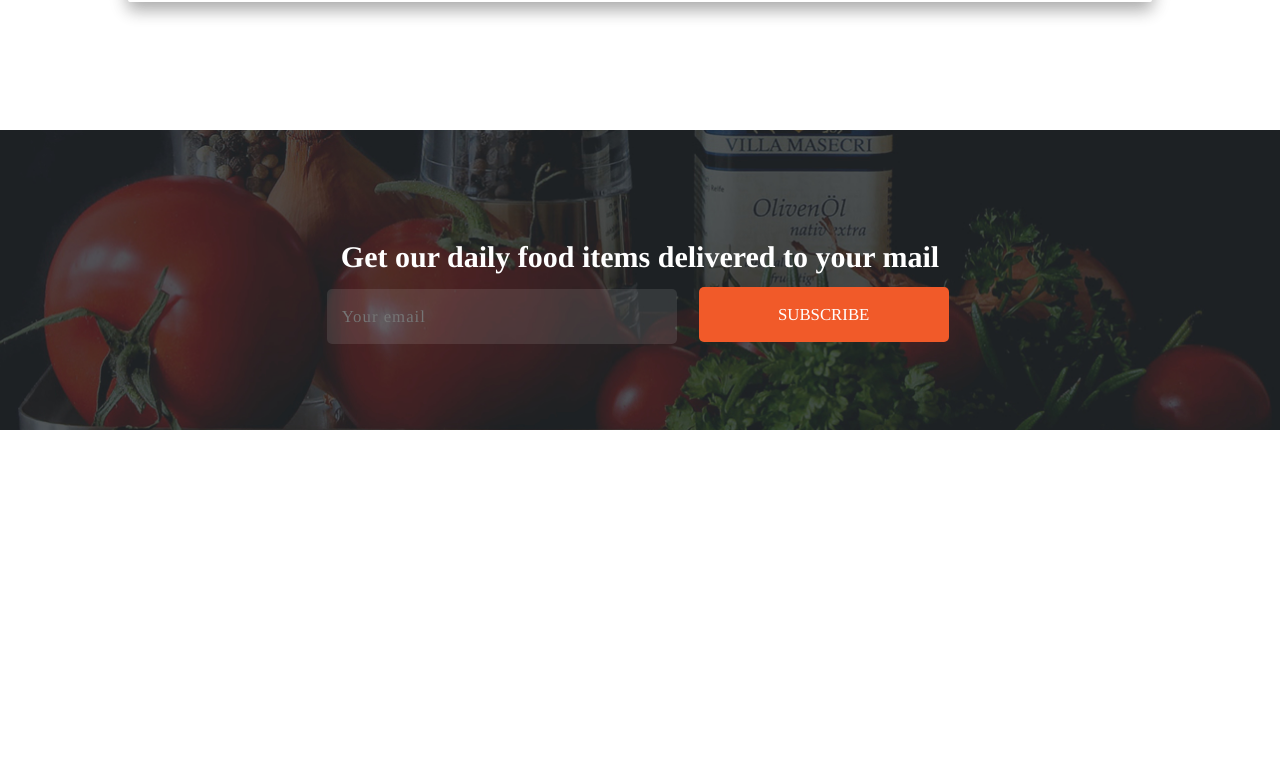
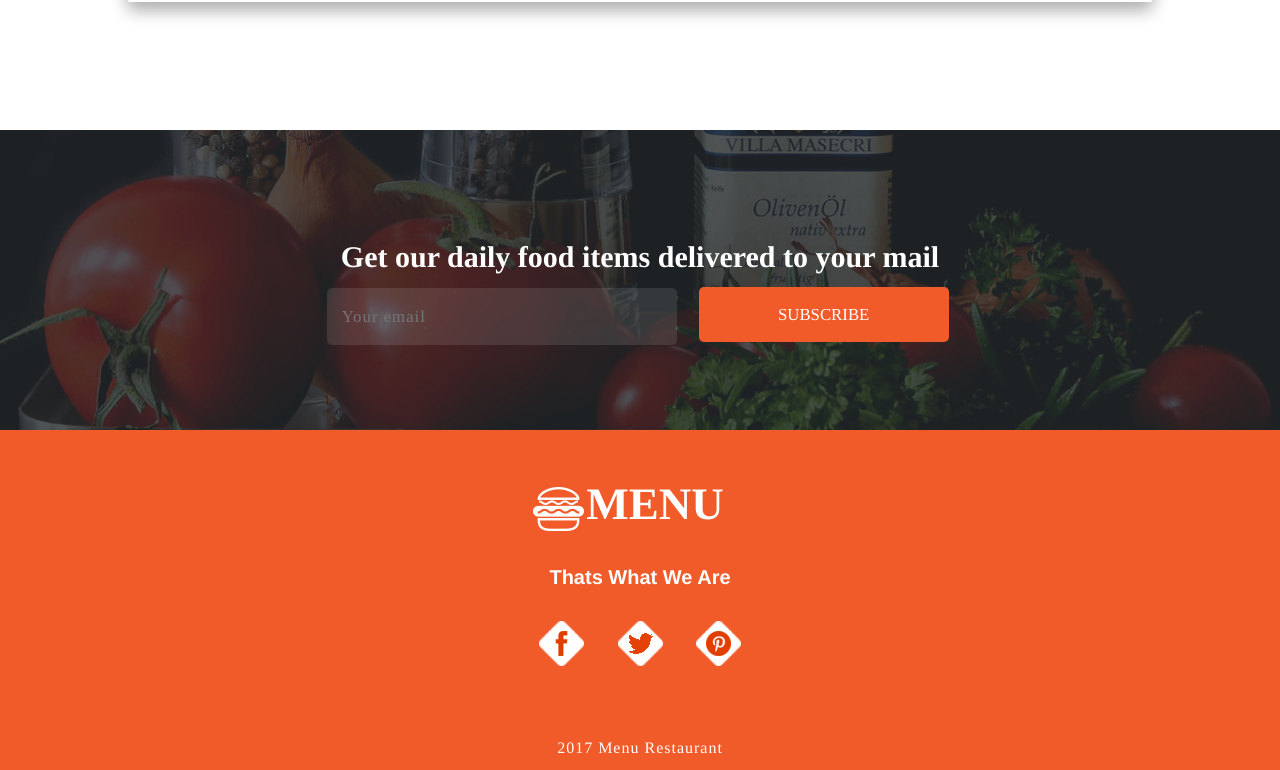
Before and after one commit to brendaokumu/Bree-s-Kitchen, a plain HTML site: page index.html in a window 1280 px wide. Shown: the part 3067-3837 px from the top of the page. Before the commit the page ends 3497 px from the top, so only its background shows below. Drawn offline with nearby package versions, Linux system fonts and the light colour scheme; a web font is replaced by a local one.

Commit message:
Add footer section with social icons

```diff
--- a/css/styles.css
+++ b/css/styles.css
@@ -7,7 +7,7 @@
   color: white;
 }
 
-p.headerlogo{
+p.headerlogo {
   font-size: 300%;
 }
 
@@ -15,22 +15,22 @@ p {
   font-size: 100%;
 }
 
-.imgwidth{
+.imgwidth {
   padding: 0;
 }
 
-.imgwidth2{
+.imgwidth2 {
   padding: 4%;
 }
 
-.bgparty{
-background-color:#F15A29;
+.bgparty {
+  background-color: #F15A29;
   color: black;
 }
 
-.happy{
+.happy {
   height: 96.5px;
-width:300px;
+  width: 300px;
 }
 
 .overlay-mini {
@@ -38,7 +38,7 @@ font-family: 'Sorts Mill Goudy', times;
   position: absolute;
   bottom: 0;
   right: 0;
-background:rgba(0,0,0,0.0);
+  background: rgba(0, 0, 0, 0.0);
   overflow: hidden;
   width: 100%;
   height: 100%;
@@ -49,7 +49,7 @@ transition: .5s ease;
   position: absolute;
   bottom: 0;
   right: 0;
-background:rgba(250,250,250,0.5);
+  background: rgba(250, 250, 250, 0.5);
   overflow: hidden;
   width: 100%;
   height: 100%;
@@ -103,7 +103,7 @@ color: #F15A29;
   font-size: 16px;
 }
 
-.fasts{
+.fasts {
   margin: 15%;
   border-color: transparent;
   border-style: solid;
@@ -117,7 +117,7 @@ box-shadow: 0px 5px 5px grey;
   width: 435px;
 }
 
-.fasts2{
+.fasts2 {
   margin-bottom: 10%;
   margin-left: 10%;
   box-shadow: 0px 6px 20px 0px grey;
@@ -158,7 +158,7 @@ box-shadow: 0px 5px 5px grey;
   height: 600px;
   width: 100%;
   background-image: url("../images/backgrounds/foodsBg.jpg");
-    background-size:cover;
+  background-size: cover;
   background-repeat: no-repeat;
   background-position: center;
   text-align: center;
@@ -168,7 +168,7 @@ box-shadow: 0px 5px 5px grey;
 #fastFood {
   text-align: center;
   padding-top: 100px;
-    display:inline-block;
+  display: inline-block;
 }
 
 .fastFood {
@@ -305,7 +305,7 @@ a {
   border-style: solid;
   border-width: 5px;
   border-radius: 2px;
-    box-shadow: 0 8px 16px 0 rgba(0,0,0,0.2), 0 6px 20px 0 rgba(0,0,0,0.19);
+  box-shadow: 0 8px 16px 0 rgba(0, 0, 0, 0.2), 0 6px 20px 0 rgba(0, 0, 0, 0.19);
   text-align: center;
   color: black;
 }
@@ -384,12 +384,12 @@ overflow: hidden;
   display: inline-block;
   font-size: 14px;
   width: 350px;
-    height: 55px;
+  height: 57px;
   margin-right: 15px;
   font-family: 'Sorts Mill Goudy', times;
   letter-spacing: 1px;
   font-size: 1.2em;
-    margin-top: 6px;
+  margin-top: 5px;
 }
 
 .subscribe-form input.button {
@@ -410,3 +410,122 @@ overflow: hidden;
 .subscribe-form input.button:hover {
   background-color: green;
 }
+
+.footer {
+  padding: 0;
+  height: 340px;
+  width: 100%;
+  background-color: #F15A29;
+  margin-bottom: 0px;
+  background-size: cover;
+  background-repeat: no-repeat;
+  color: white;
+  text-align: center;
+  overflow: hidden;
+}
+
+.footer-logo {
+  margin-top: 40px;
+}
+
+.logo1 {
+  padding-right: 25px;
+}
+
+.logo1 h2 {
+  font-family: 'Sorts Mill Goudy', times;
+  font-weight: bold;
+  font-size: 45px;
+  padding-top: 10px;
+}
+
+.logo1 img {
+  margin: 0 20px 0 4px;
+}
+
+.footer-logo img {
+  display: inline;
+  margin: 2px;
+}
+
+.text-center {
+  text-align: center;
+}
+
+.footer-logo p {
+  color: #fff;
+  margin-top: 3px;
+}
+
+.footer-p {
+  font-weight: bold;
+  font-size: 20px;
+  padding-top: 20px;
+}
+
+.row-b {
+  margin-top: 30px;
+}
+
+.logo2 {
+  text-align: center;
+}
+
+.logo2 a {
+  margin: 15px;
+  text-decoration: none;
+}
+
+.fa-facebook {
+  color: #F15A29;
+  padding: 10px;
+  background-image: url(../images/footerlogos/facebook.png);
+  background-size: cover;
+  margin: 0;
+}
+
+.fa {
+  display: inline-block;
+  font: normal normal normal 14px/1 FontAwesome;
+  font-size: inherit;
+  text-rendering: auto;
+}
+
+.fa-twitter {
+  color: #F15A29;
+  padding: 10px;
+  background-image: url(../images/footerlogos/twitter.png);
+  background-size: cover;
+  margin: 0;
+}
+
+.fa-pinterest {
+  color: #F15A29;
+  padding: 10px;
+  background-image: url(../images/footerlogos/pinterest.png);
+  background-size: cover;
+  margin: 0;
+}
+
+.row-c {
+  margin-top: 70px;
+  margin-bottom: 15px;
+}
+
+.row-c p {
+  color: #fff;
+}
+
+.row3 p {
+  font-size: 16px;
+  line-height: 24px;
+  font-family: 'Sorts Mill Goudy', times;
+  letter-spacing: 1px;
+  font-weight: 100;
+  margin: 0 0 10px;
+}
+
+.row-c {
+  margin-top: 70px;
+  margin-bottom: 15px;
+}
--- a/index.html
+++ b/index.html
@@ -71,9 +71,9 @@
           <div id="text3">
             <h1>Fast Food</h1>
             <h3>You'll love our delicious fast food</h3>
-                      <p>Data Structures are the programmatic way of storing data so that data can be used
-                      efficiently. Almost every enterprise application uses various types of data structures in one
-                      or the other way.Data Structures are the programmatic way of storing data so that data can be usedefficiently. Almost every enterprise application uses various types of data structures in one or the other way.Data Structures are the programmatic way of storing data so that data can be usedefficiently. Almost every enterprise application uses various types of data structures in one or the other way.</p>
+            <p>Data Structures are the programmatic way of storing data so that data can be used efficiently. Almost every enterprise application uses various types of data structures in one or the other way.Data Structures are the programmatic way of storing
+              data so that data can be usedefficiently. Almost every enterprise application uses various types of data structures in one or the other way.Data Structures are the programmatic way of storing data so that data can be usedefficiently. Almost
+              every enterprise application uses various types of data structures in one or the other way.</p>
             <br/><br/><br/>
             <a href="#"><button class="button button1">VIEW GALLERY &#8594;</button></a>
           </div>
@@ -89,9 +89,9 @@
           <div id="text4">
             <h1>Drinks</h1>
             <h3>You'll love our delicious fast food</h3>
-                    <p>Data Structures are the programmatic way of storing data so that data can be used
-                    efficiently. Almost every enterprise application uses various types of data structures in one
-                    or the other way.Data Structures are the programmatic way of storing data so that data can be usedefficiently. Almost every enterprise application uses various types of data structures in one or the other way.Data Structures are the programmatic way of storing data so that data can be usedefficiently. Almost every enterprise application uses various types of data structures in one or the other way.</p>
+            <p>Data Structures are the programmatic way of storing data so that data can be used efficiently. Almost every enterprise application uses various types of data structures in one or the other way.Data Structures are the programmatic way of storing
+              data so that data can be usedefficiently. Almost every enterprise application uses various types of data structures in one or the other way.Data Structures are the programmatic way of storing data so that data can be usedefficiently. Almost
+              every enterprise application uses various types of data structures in one or the other way.</p>
             <br/><br/><br/>
             <a href="#"><button class="button button1">VIEW GALLERY &#8594;</button></a>
           </div>
@@ -163,8 +163,7 @@
             <div class="text3">
               <h2>Our Happy Customers</h2>
               <h3>George Richard</h3>
-    <p>Great food! Menu is awesome,their foods are not only great <br>but also in the right price.
-    I'll highly recommend them :)
+              <p>Great food! Menu is awesome,their foods are not only great <br>but also in the right price. I'll highly recommend them :)
               </p>
               <span class="glyphicon glyphicon-menu-left arrow"></span>
               <img src="images/customers/p1.png">
@@ -214,6 +213,39 @@
     </div>
   </div>
 
+  <div class="col-md-12 footer">
+        <div class="footer-logo">
+          <div class="logo1">
+            <h2><img src="images/footerlogos/logo_white.png" class="img-responsive text-center">MENU</h2>
+          </div>
+          <p class="footer-p">Thats What We Are</p>
+        </div>
+        <div class="row3 row-b">
+          <div class="logo2">
+            <a href="http://www.facebook.com/ " class="social-icon">
+                <i class="fa fa-facebook">
+                  <img class="displayed" src="images/f2.png" alt="facebook logo ontop of background">
+                </i>
+              </a>
+            <a href="http://www.twitter.com/ " class="social-icon">
+                <i class="fa fa-twitter">
+                  <img class="displayed" src="images/t2.gif" alt="twitter logo ontop of background">
+                </i>
+              </a>
+            <a href="http://www.pinterest.com" class="social-icon">
+                <i class="fa fa-pinterest">
+                  <img class="displayed" src="images/p2.png" alt="pinterest logo ontop of background">
+                </i>
+              </a>
+          </div>
+
+        </div>
+        <div class="row3 row-c">
+          <p>2017 Menu Restaurant</p>
+        </div>
+      </div>
+    </div>
+
   <script src="js/jquery-3.2.1.js"></script>
   <script src="js/scripts.js"></script>
 </body>
```
Also changed, not shown: images/f.png (added), images/f2.png (added), images/p.png (added), images/p2.png (added), images/t.gif (added), images/t2.gif (added). Lines whose indentation alone changed are shown as unchanged.
